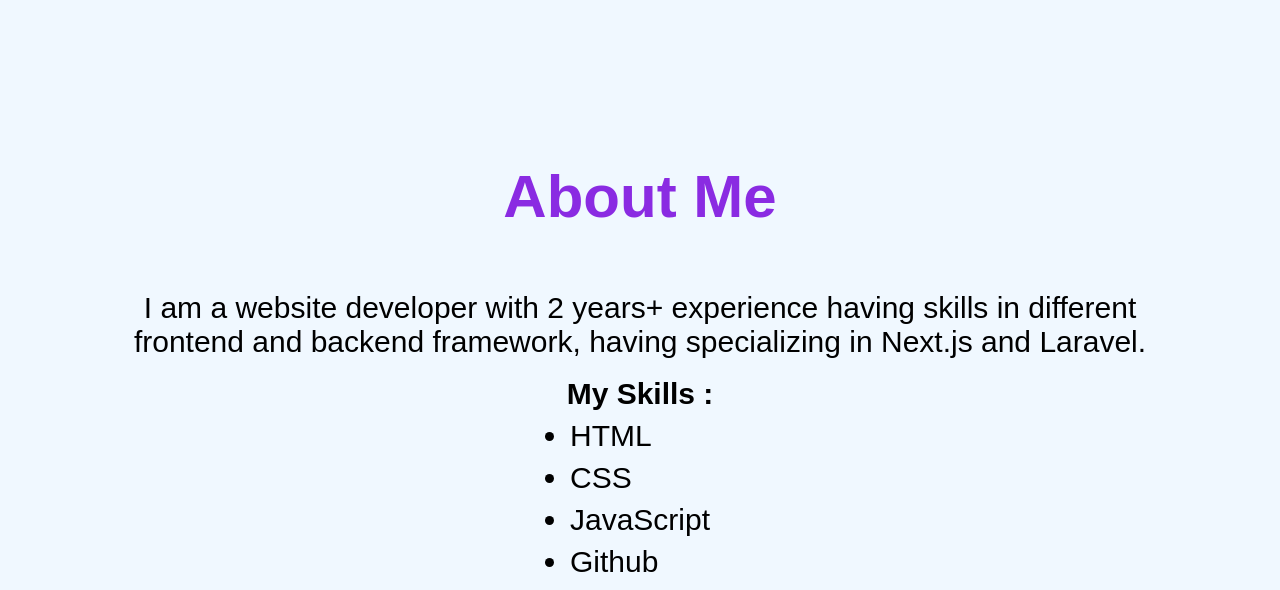
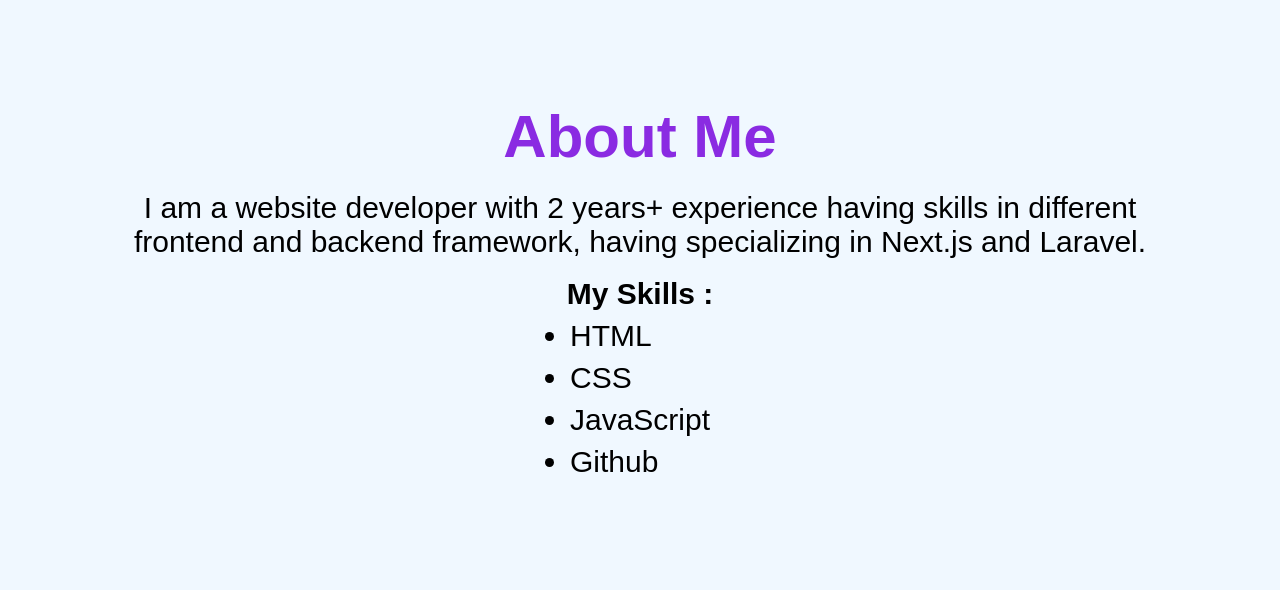
Before and after one commit to 0Aaditya0/Basic-WebDev-Workshop-Project, a plain HTML site: page index.html in a window 1280 px wide. Shown: the part 416-1006 px from the top of the page. Drawn offline with Linux system fonts and the light colour scheme.

Commit message:
Update style.css

```diff
--- a/style.css
+++ b/style.css
@@ -90,7 +90,7 @@ button:hover{
 }
 .about h2 {
     font-size: 60px;
-    padding: 60px;
+    padding-bottom: 20px;
     color: blueviolet;
 }
 .about ul {
@@ -256,4 +256,5 @@ footer a{
     .service-card{
         width: 90%;
     }
+
 }
```
